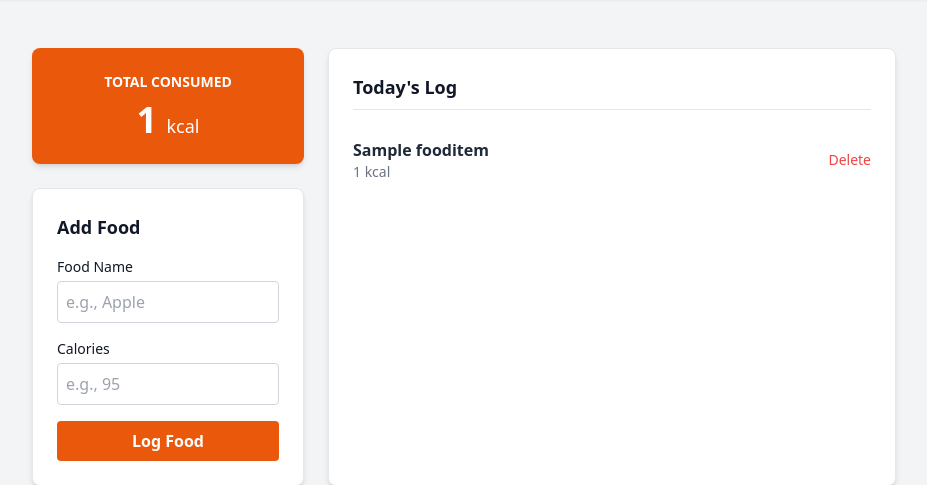
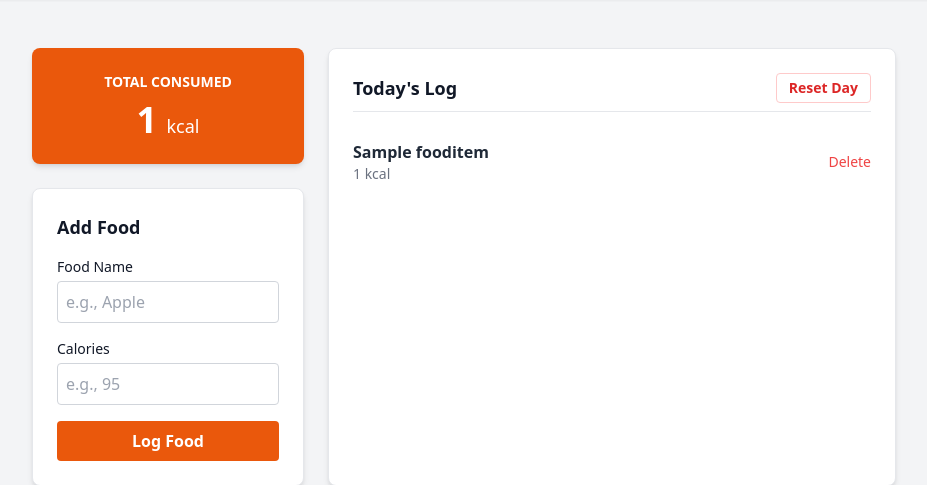
Before and after one commit to lameckkipsang/calorie_counter, a Django app: page / in a window 1280 px wide. Shown: the part 60-545 px from the top of the page, without its empty margins (176-1103 px from the left). Run offline with Django 5.2, Linux system fonts and the light colour scheme; tables that the repository leaves empty hold one stand-in row (values such as "Sample post"); some libraries are stand-ins or nearby versions.

Commit message:
add Reset Day form button to tracker.html header using POST so as to allow for a csrf token for verification

```diff
--- a/calorie_counter_app/templates/tracker.html
+++ b/calorie_counter_app/templates/tracker.html
@@ -30,7 +30,18 @@
     </div>
 
     <div class="md:col-span-2 bg-white p-6 rounded-lg shadow-md border border-gray-200">
-        <h2 class="text-lg font-bold mb-4 border-b pb-2">Today's Log</h2>
+        <div class="flex justify-between items-center mb-4 border-b pb-2">
+            <h2 class="text-lg font-bold">Today's Log</h2>
+
+            {% if food_items %}
+                <form method="POST" action="{% url 'reset_tracker' %}">
+                    {% csrf_token %}
+                    <button type="submit" class="text-sm text-red-600 hover:text-red-800 font-semibold border border-red-200 hover:bg-red-50 py-1 px-3 rounded transition">
+                        Reset Day
+                    </button>
+                </form>
+            {% endif %}
+        </div>
 
         {% if food_items %}
         <ul class="divide-y divide-gray-100">
```
